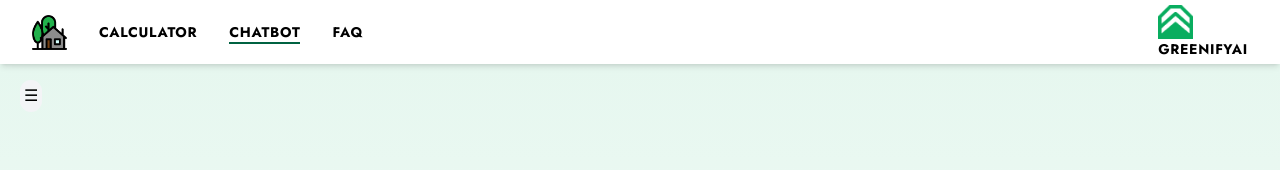
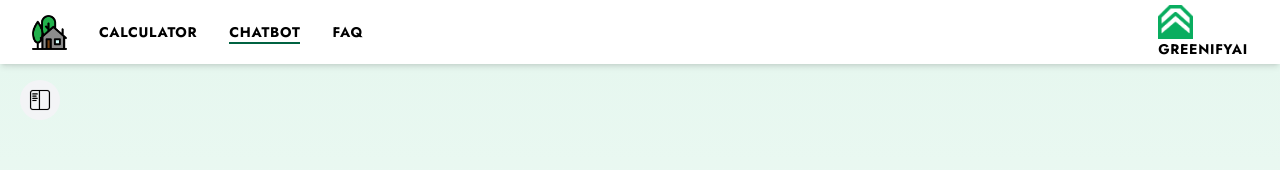
Before and after one commit to samm-47/CAPST, a Next.js app: page /chatbot in a window 1280 px wide. Shown: the top 170 px of the page. Built offline with nearby package versions, Linux system fonts and the light colour scheme.

Commit message:
Update page.tsx

```diff
--- a/app/chatbot/page.tsx
+++ b/app/chatbot/page.tsx
@@ -35,7 +35,7 @@ const ChatbotPage = () => {
     const [isSidebarOpen, setIsSidebarOpen] = useState(false); // State to manage sidebar visibility
     const hasProcessedFAQ = useRef(false);
     const bottomReference = useRef<HTMLDivElement>(null);
-
+    const [typedTitle, setTypedTitle] = useState(""); // State for the typing animation
     const getRelativeTime = (timestamp: number): string => {
         const now = Date.now();
         const diffInMilliseconds = now - timestamp;
@@ -75,21 +75,11 @@ const ChatbotPage = () => {
         text: "Hello, how can I help you?",
     };
     const toggleSidebar = () => {
-            setIsSidebarOpen(!isSidebarOpen);
+        console.log("Toggling sidebar. Current state:", isSidebarOpen);
+        setIsSidebarOpen((prevState) => !prevState);
+    };
 
 
-    };
-    useEffect(() => {
-        const handleOutsideClick = (event: MouseEvent) => {
-            if (isSidebarOpen && !document.getElementById("sidebar")?.contains(event.target as Node)) {
-                setIsSidebarOpen(false);
-            }
-        };
-        document.addEventListener("mousedown", handleOutsideClick);
-        return () => {
-            document.removeEventListener("mousedown", handleOutsideClick);
-        };
-    }, [isSidebarOpen]);
 
 
     // Load previous messages and saved chats from localStorage
@@ -325,10 +315,16 @@ const loadSavedChat = (index: number) => {
             <div className="flex bg-gray-100">
                 {/* Sidebar Toggle Button (3-line icon) */}
                 <button
+
                     onClick={toggleSidebar}
                     className="fixed top-20 left-5 z-20 p-1 bg-gray-100 text-black rounded-full"
                 >
-                    ☰ {/* Hamburger icon */}
+                   <img
+                    src="/sidebar.svg" // Path to your SVG image
+                    alt="Toggle Sidebar"
+                    className="w-8 h-8 object-contain"
+
+    />
                 </button>
 
                 {/* Sidebar for chat sessions */}
```
